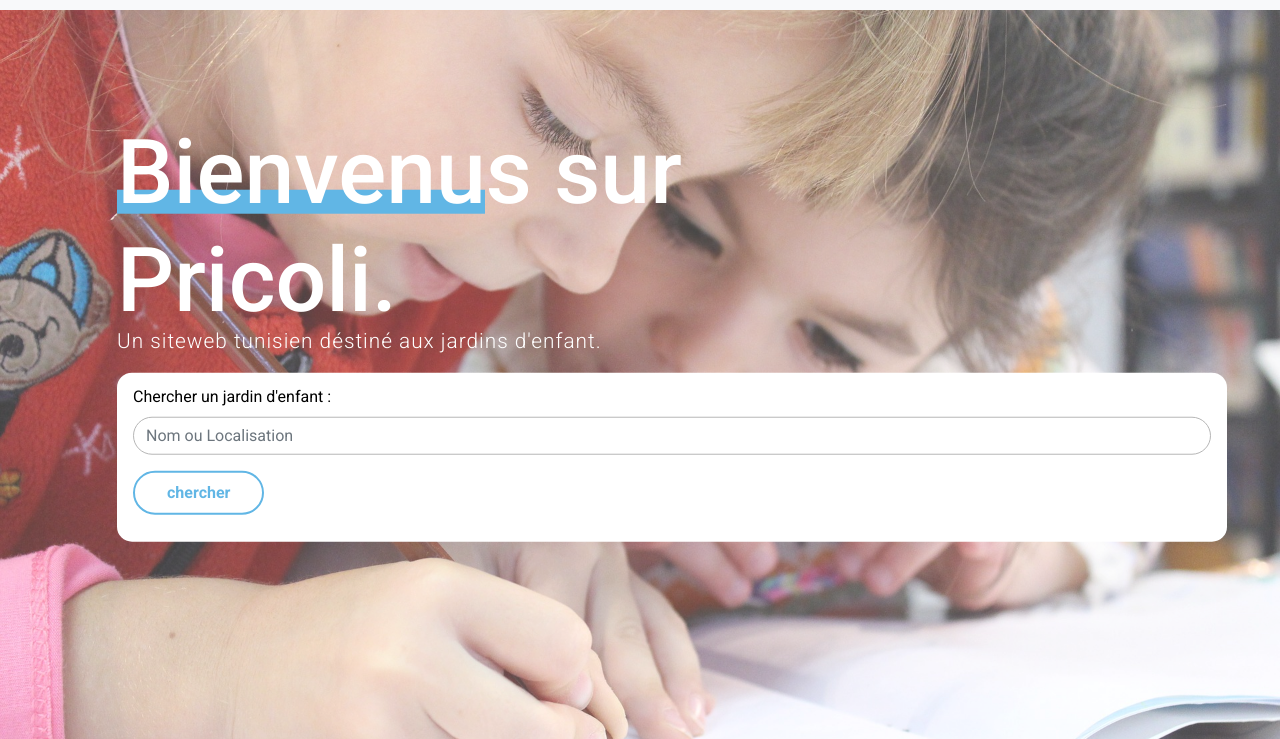
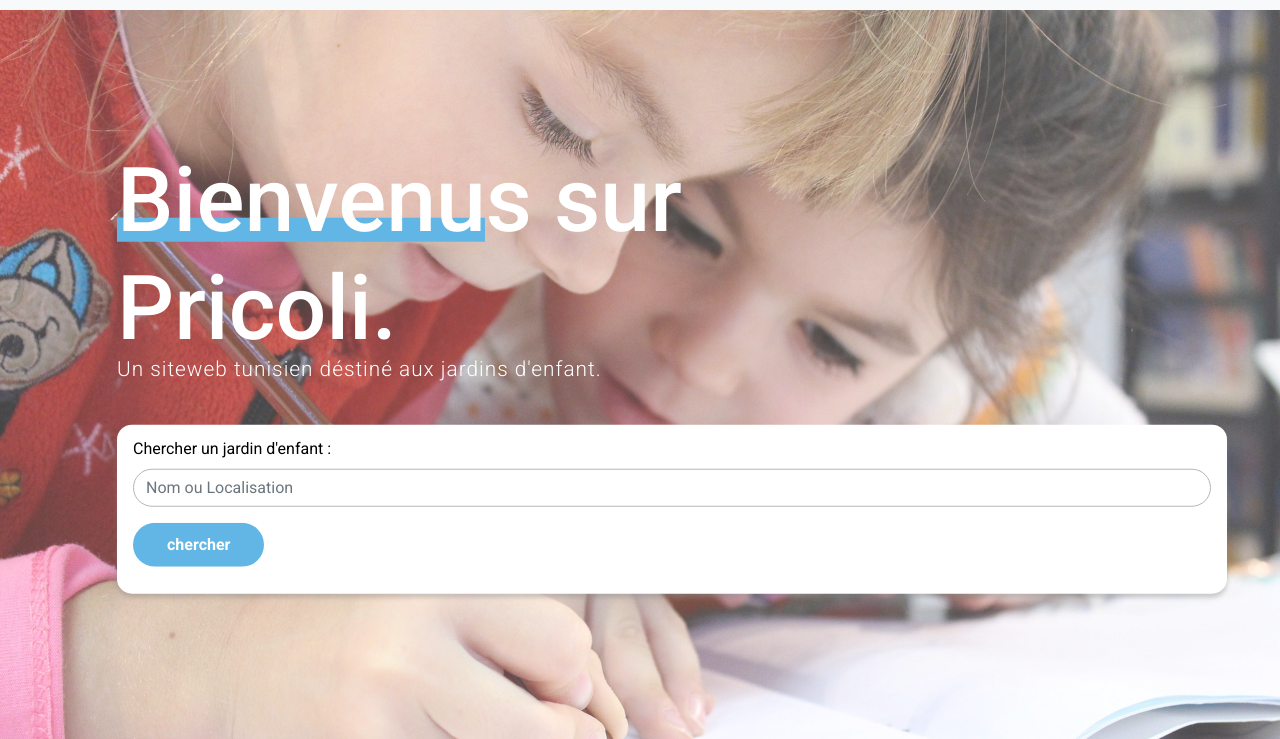
Before and after one commit to YosraSkhiri/pricoli, a website: page index.html in a window 1280 px wide. Shown: the part 61-800 px from the top of the page. Drawn offline with nearby package versions, Linux system fonts and the light colour scheme.

Commit message:
added the right style to the search botton

```diff
--- a/index.html
+++ b/index.html
@@ -45,7 +45,7 @@
                     <label class="" for="inlineFormInputName2">Chercher un jardin d'enfant :</label>
                     <input type="text" class="form-control" id="inlineFormInputName2" placeholder="Nom ou Localisation">
 
-                    <button type="submit" class="btn btn-primary">chercher</button>
+                    <button type="submit" class="btn btn-search">chercher</button>
                 </form>
             </div>
         </div>
--- a/scss/_custom.scss
+++ b/scss/_custom.scss
@@ -59,7 +59,7 @@
 .hero-content{
     position: relative;
     z-index: 5;
-    top: 40%;
+    top: 45%;
     left: 50%;
     transform: translate(-50%, -50%);
     margin: 0 2rem;
@@ -91,8 +91,9 @@
 .hero-form{
     padding: .7rem 1rem ;
     background: white;
-   border-radius: 15px;
-
+    border-radius: 15px;
+    margin-top: 2.5rem;
+    box-shadow: 0px 4px 4px rgba(138, 137, 137, .4);
    input{
        margin-bottom: 1rem;
    }
@@ -100,6 +101,20 @@
    label{
         color: black;
         display: block;
+   }
+
+   .btn-search{
+
+    background-color: $primary_theme_color;
+    border: solid 2px transparent;
+    color: white;
+    font-weight: 700;
+    &:hover{
+        border: solid 2px $primary_theme_color;
+        background-color: transparent;
+        box-shadow: 0px 4px 6px $primary_theme_color;
+        color: $primary_theme_color;
+    }
    }
 
 }
```
Also changed, not shown: css/main.css, 1 other file.
